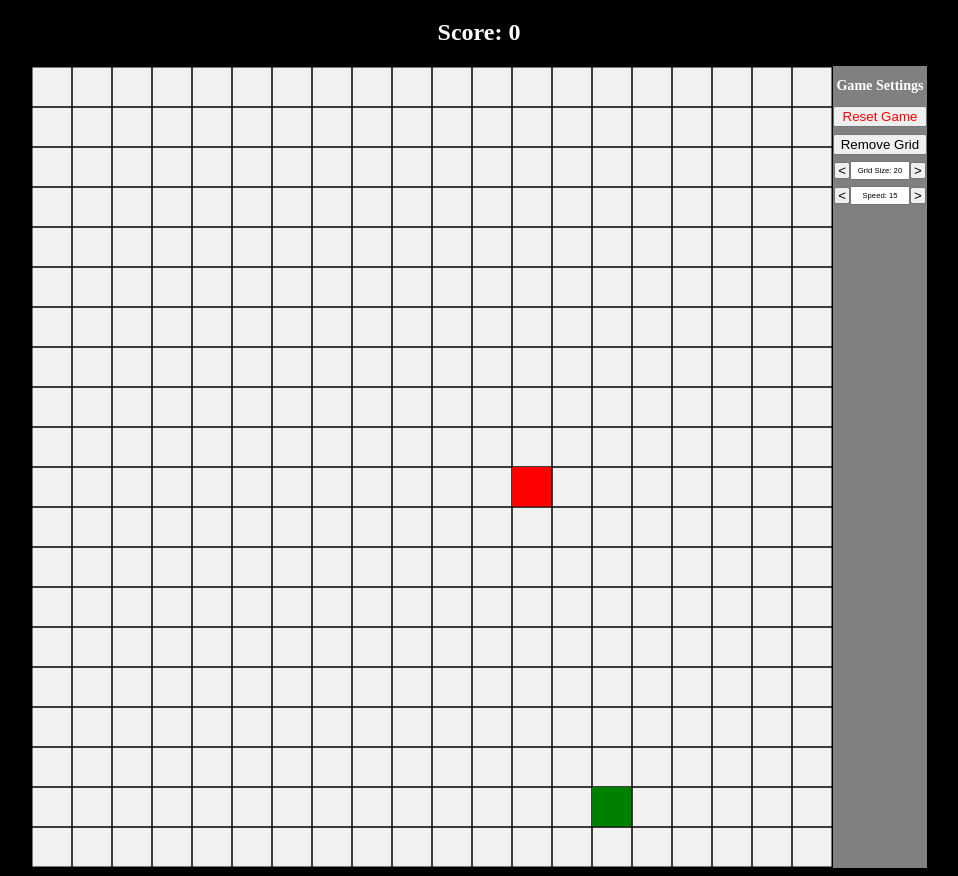
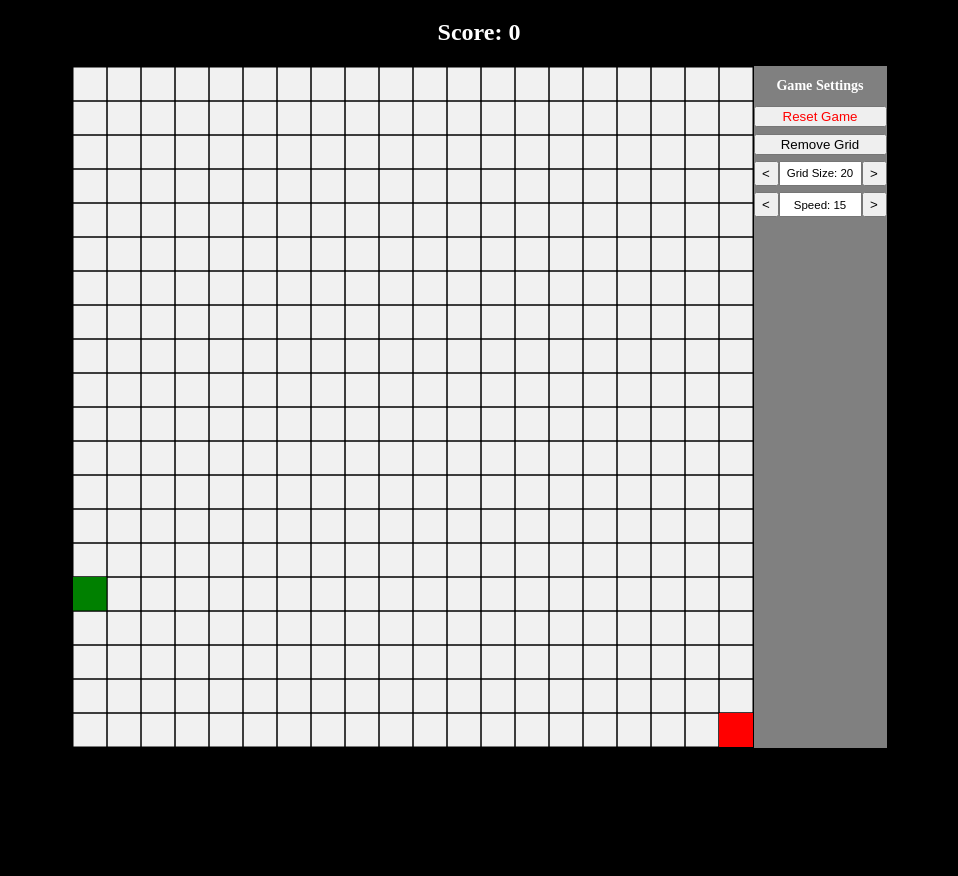
Before and after one commit to Jason-Merrone/Snake-Clone, a plain HTML site: page index.html in a window 1280 px wide. Shown: the part 69-945 px from the top of the page, without its empty margins (161-1119 px from the left). After the commit the page ends 825 px from the top, so only its background shows below. Drawn offline with Linux system fonts and the light colour scheme.

Commit message:
Minor QoL and readibility improvements

```diff
--- a/index.html
+++ b/index.html
@@ -6,30 +6,37 @@
     <link rel="stylesheet" type="text/css" href="style.css" />
   </head>
   <body>
+    <header>
       <h1>Jason's Epic Awesome Snake Remake</h1>
+    </header>
+    <main>
       <section>
         <h2 id="score">Score: 0</h2>
       </section>
+      <!-- Start of game -->
       <section id="game">
-      <canvas id="gameCanvas" width="800" height="800"></canvas>
+        <canvas id="gameCanvas" width="800" height="800" aria-label="Snake Game"></canvas>
+        <!-- Start of settings section of game -->
         <div id="game-settings">
           <h1 id="settings-title">Game Settings</h1>
-        <button id="reset" class = "settings">Reset Game</button>
-        <button id="show-grid" class = "settings">Remove Grid</button>
-
-        <div id="grid-size" class = "settings">
-          <button id="grid-size-left" class="size-button"><</button>
+          <!-- Start of buttons to control game attributes -->
+          <button id="reset" class="settings" aria-label="Reset Game">Reset Game</button>
+          <button id="show-grid" class="settings" aria-label="Toggle Grid">Remove Grid</button>
+          <div id="grid-size" class="settings">
+            <button id="grid-size-left" class="size-button" aria-label="Decrease Grid Size">&lt;</button>
             <input type="text" id="grid-size-text" autocomplete="on" value="Grid Size: 20" readonly>
-          <button id="grid-size-right" class="size-button">></button>
+            <button id="grid-size-right" class="size-button" aria-label="Increase Grid Size">&gt;</button>
           </div>
-
-        <div id="snake-speed" class = "settings">
-          <button id="snake-speed-left" class="size-button"><</button>
+          <div id="snake-speed" class="settings">
+            <button id="snake-speed-left" class="size-button" aria-label="Decrease Snake Speed">&lt;</button>
             <input type="text" id="snake-speed-text" autocomplete="on" value="Speed: 15" readonly>
-          <button id="snake-speed-right" class="size-button">></button>
+            <button id="snake-speed-right" class="size-button" aria-label="Increase Snake Speed">&gt;</button>
           </div>
-
+          <!-- End of buttons to control game attributes -->
         </div>
+        <!-- End of settings section of game -->
       </section>
+      <!-- End of game -->
+    </main>
   </body>
 </html>
--- a/script.js
+++ b/script.js
@@ -1,3 +1,4 @@
+
 // Get the canvas element
 const canvas = document.getElementById("gameCanvas");
 const c = canvas.getContext("2d");
@@ -26,6 +27,8 @@ let alive = true;
 let renderGrid = true;
 let displaySpeed = 15;
 let updateInterval = 101; // Interval between game updates
+let screenWidth = 0;
+let screenHeight = 0;
 
 // Game loop
 function gameLoop() {
@@ -37,12 +40,19 @@ function gameLoop() {
 function update() {
     handleAppleCollision(true);
     handleWallCollision();
+
     if(alive){
         moveSnake();
         handleAppleCollision(false);
     }
+
     handleSelfCollision();
     document.getElementById("score").textContent="Score: "+score;
+
+    // Readjusts canvas size when screen size is updated
+    if(screenWidth-window.innerWidth !== 0 || screenHeight-window.innerHeight !== 0){
+        adjustCanvasSize();
+    }
 }
 
 // Render function
@@ -178,6 +188,7 @@ function findHead(){
     return [gridCoordinates[queue[0]][0],gridCoordinates[queue[0]][1]]
 }
 
+// Resets the game
 function reset(){
     queue = [];
     gridCoordinates = makeGrid();
@@ -192,6 +203,7 @@ function reset(){
     alive = true;
 }
 
+// Displays the grid if it isn't currently displayed or remove it if it is
 function removeGrid(){
     if(renderGrid === true){
         renderGrid = false;
@@ -203,6 +215,7 @@ function removeGrid(){
     }
 }
 
+// Change the size of the game grid (Resets the game)
 function changeGridSize(direction){
     if(direction === "up"){
         gridSize++;
@@ -217,6 +230,7 @@ function changeGridSize(direction){
     document.getElementById("grid-size-text").value="Grid Size: "+gridSize;
 }
 
+// Changes the time between game updates
 function changeSnakeSpeed(direction){
     if(direction === "up" && updateInterval > 1){
         displaySpeed++;
@@ -235,8 +249,26 @@ function changeSnakeSpeed(direction){
     timer = setInterval(update,updateInterval);
 }
 
+// Adjusts canvas size based on screen size
+function adjustCanvasSize(){
+    screenWidth = window.innerWidth;
+    screenHeight = window.innerHeight;
+
+    if(screenWidth > screenHeight){
+        canvas.width = screenHeight-(screenHeight*.15);
+        canvas.height = screenHeight-(screenHeight*.15);
+    }
+    else {
+        canvas.width = screenWidth-(screenWidth*.2);
+        canvas.height = screenWidth-(screenWidth*.2);
+    }
+
+    reset();
+}
+
 // Calls main game loop
 gameLoop();
+
 
 // Sets an interval between logic calculations
 let timer = setInterval(update,updateInterval);
@@ -255,6 +287,12 @@ document.getElementById("snake-speed-right").addEventListener("click", changeSna
 // Adds an event listener for the keydown event
 document.addEventListener('keydown', function(event) {
     const key = event.key;
+
+    // Prevent the default behavior of the up and down keys
+    if (event.keyCode === 38 || event.keyCode === 40) {
+        event.preventDefault();
+    }
+
     if ((key === 'ArrowUp' || key === 'w' || key === 'W') && !(queue[0] === queue[1]+gridSize)) {
         currentDirection = "up";
     }
--- a/style.css
+++ b/style.css
@@ -42,15 +42,16 @@ html{
     justify-content: center;
     align-items: center;
     text-align: center;
-    width: 1.3vw;
-    height: 1.3vw;
+    width: 25px;
+    height: 25px;
 }
-#grid-size-text{
-    width: 4vw;
-    height: 1vw;
-    font-size: 0.6vw;
+#grid-size-text, #snake-speed-text{
+    width: 75px;
+    height: 19px;
+    font-size: 11.5px;
     display: flex;
     text-align: center;
+    justify-content: center;
 }
 
 #snake-speed{
@@ -58,13 +59,6 @@ html{
     flex-direction: row;
     justify-content: center;
     align-items: center;
-}
-#snake-speed-text{
-    width: 4vw;
-    height: 1vw;
-    font-size: 0.6vw;
-    display: flex;
-    text-align: center;
 }
 
 #window-size{
```
Lines whose indentation alone changed are shown as unchanged.
